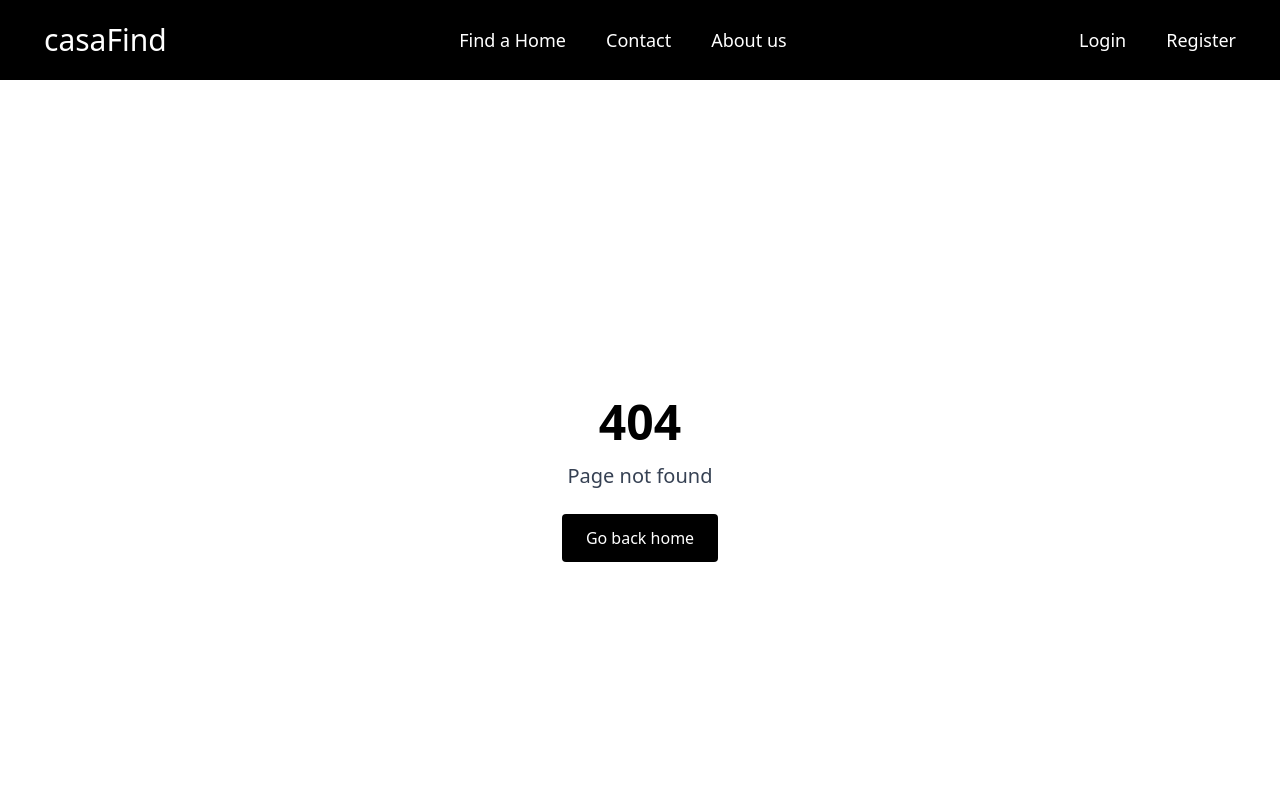
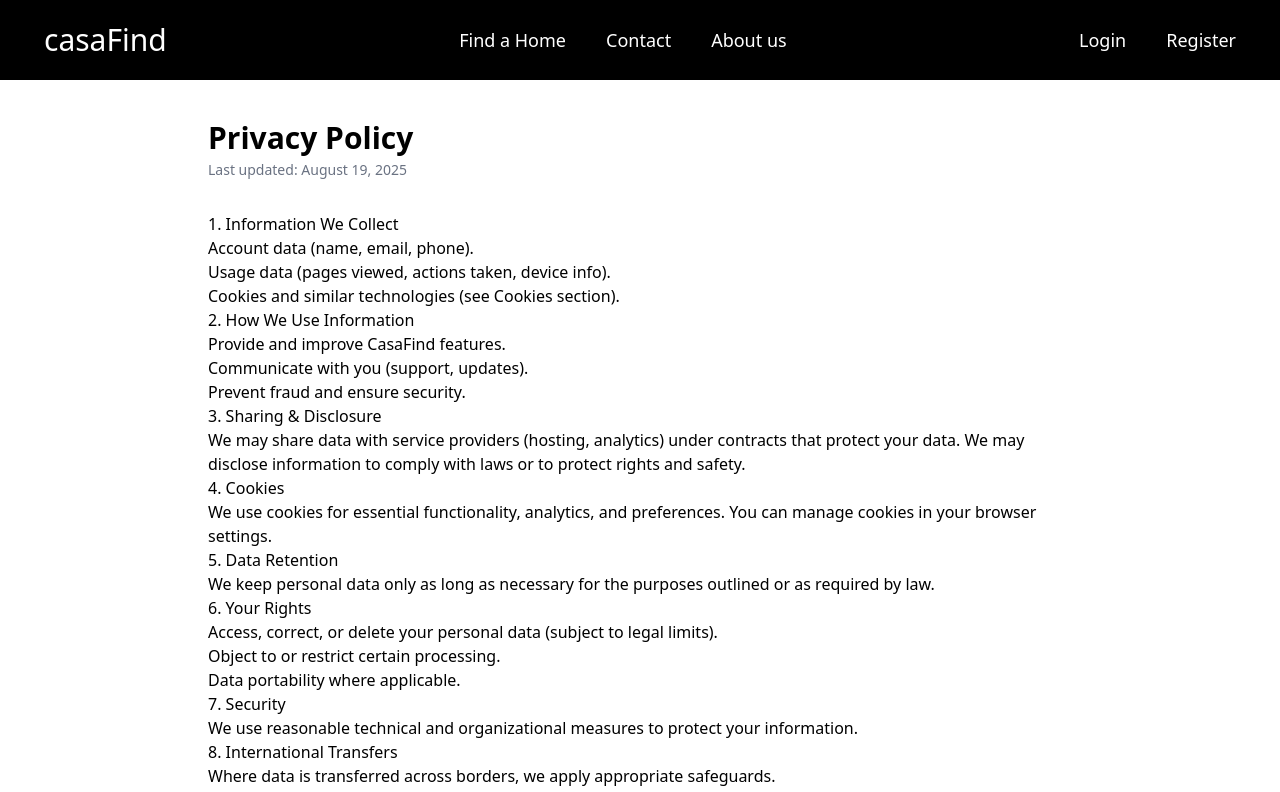
Before and after one commit to shefket-mustafa/CasaFind, a React (Vite) app in the folder client/: page /legal/privacy in a window 1280 px wide. Shown: the top 792 px of the page. Built offline with nearby package versions, Linux system fonts and the light colour scheme.

Commit message:
Legal informative components created

```diff
--- a/client/src/App.tsx
+++ b/client/src/App.tsx
@@ -1,31 +1,34 @@
-import { Route, Routes, useNavigate } from "react-router"
-import Footer from "./components/Footer"
-import Header from "./components/Header"
-import Home from "./pages/Home"
-import FindHome from "./pages/FindHome"
-import ScrollOnTop from "./components/ScrollOnTop"
-import ItemDetails from "./components/ItemDetails"
-import Contacts from "./pages/Contacts"
-import PopUp from "./components/PopUpModal"
-import About from "./pages/About"
-import Sell from "./pages/Sell"
-import AdminPanel from "./pages/AdminPanel"
-import Edit from "./pages/Edit"
-import { usePopUp } from "./context/PopUpContext"
-import Login from "./pages/Login"
-import Register from "./pages/Register"
-import { useEffect } from "react"
-import { setNavigate } from "./auth-hooks/requester"
-import { useAuth } from "./context/AuthContext"
-import PageNotFound from "./pages/PageNotFound"
-import FindAgent from "./pages/FindAgent"
-import AgentDetails from "./pages/AgentDetails"
+import { Route, Routes, useNavigate } from "react-router";
+import Footer from "./components/Footer";
+import Header from "./components/Header";
+import Home from "./pages/Home";
+import FindHome from "./pages/FindHome";
+import ScrollOnTop from "./components/ScrollOnTop";
+import ItemDetails from "./components/ItemDetails";
+import Contacts from "./pages/Contacts";
+import PopUp from "./components/PopUpModal";
+import About from "./pages/About";
+import Sell from "./pages/Sell";
+import AdminPanel from "./pages/AdminPanel";
+import Edit from "./pages/Edit";
+import { usePopUp } from "./context/PopUpContext";
+import Login from "./pages/Login";
+import Register from "./pages/Register";
+import { useEffect } from "react";
+import { setNavigate } from "./auth-hooks/requester";
+import { useAuth } from "./context/AuthContext";
+import PageNotFound from "./pages/PageNotFound";
+import FindAgent from "./pages/FindAgent";
+import AgentDetails from "./pages/AgentDetails";
+import TermsOfService from "./components/legal/TermsOfService";
+import PrivacyPolicy from "./components/legal/PrivacyPolicy";
+import CCPAPrivacyPolicy from "./components/legal/CCPAPrivacyPolicy";
+import LegalDisclaimer from "./components/legal/LegalDisclaimer";
 
 function App() {
-
-  const {popMessage} = usePopUp();
+  const { popMessage } = usePopUp();
   const navigate = useNavigate();
-  const {user} = useAuth();
+  const { user } = useAuth();
 
   useEffect(() => {
     setNavigate(navigate);
@@ -33,11 +36,12 @@ function App() {
 
   return (
     <>
-    <ScrollOnTop/>
+      <ScrollOnTop />
       <Header />
-    {popMessage && <PopUp message={popMessage}/>}
+      {popMessage && <PopUp message={popMessage} />}
 
       <Routes>
+        {/* Genaral */}
         <Route path="/" element={<Home />} />
         <Route path="/sell" element={<Sell />} />
         <Route path="/catalog" element={<FindHome />} />
@@ -48,17 +52,25 @@ function App() {
         <Route path="/findAgent" element={<FindAgent />} />
         <Route path="/agentDetails/:id" element={<AgentDetails />} />
 
+        {/* legal */}
+        <Route path="/legal/terms" element={<TermsOfService />} />
+        <Route path="/legal/privacy" element={<PrivacyPolicy />} />
+        <Route path="/legal/ccpa" element={<CCPAPrivacyPolicy />} />
+        <Route path="/legal/disclaimer" element={<LegalDisclaimer />} />
+
+        {/* Auth */}
         <Route path="/login" element={<Login />} />
         <Route path="/register" element={<Register />} />
 
-      {user?.email === "admin@abv.bg" && (<Route path="/admin" element={<AdminPanel />} />)}
+        {user?.email === "admin@abv.bg" && (
+          <Route path="/admin" element={<AdminPanel />} />
+        )}
 
         <Route path="*" element={<PageNotFound />}></Route>
-
       </Routes>
       <Footer />
     </>
-  )
+  );
 }
 
-export default App
+export default App;
--- a/client/src/components/Footer.tsx
+++ b/client/src/components/Footer.tsx
@@ -25,11 +25,10 @@ export default function Footer() {
         <div>
           <h4 className="font-extrabold pb-3">Legal</h4>
           <ul>
-            <li><Link to="/terms-of-service">Terms of Service</Link></li>
-            <li><Link to="/privacy-policy">Privacy Policy</Link></li>
-            <li><Link to="/ccpa-policy">CCPA Privacy Policy</Link></li>
-            <li><Link to="/disclaimer">Legal Disclaimer</Link></li>
-            <li><Link to="/sitemap">Sitemap</Link></li>
+            <li><Link to="/legal/terms">Terms of Service</Link></li>
+            <li><Link to="/legal/privacy">Privacy Policy</Link></li>
+            <li><Link to="/legal/ccpa">CCPA Privacy Policy</Link></li>
+            <li><Link to="/legal/disclaimer">Legal Disclaimer</Link></li>
           </ul>
         </div>
 
--- /dev/null
+++ b/client/src/components/legal/CCPAPrivacyPolicy.tsx
@@ -0,0 +1,38 @@
+import LegalLayout from "./LegalLayout";
+
+export default function CCPAPrivacyPolicy() {
+  return (
+    <LegalLayout title="CCPA Privacy Policy (Bulgaria)" updated="August 19, 2025">
+      <h2>1. Scope</h2>
+      <p>
+        This section applies to Bulgarian residents and supplements our Privacy Policy in accordance
+        with the Bulgaria Consumer Privacy Act (CCPA).
+      </p>
+
+      <h2>2. Categories of Personal Information</h2>
+      <p>We may collect identifiers (e.g., name, email), commercial information (e.g., saved listings), internet activity (usage logs), and geolocation (approximate).</p>
+
+      <h2>3. Use of Personal Information</h2>
+      <p>See “How We Use Information” in our Privacy Policy. We do not sell personal information.</p>
+
+      <h2>4. Your CCPA Rights</h2>
+      <ul>
+        <li><strong>Right to Know</strong> the categories and specific pieces of personal information collected.</li>
+        <li><strong>Right to Delete</strong> personal information (subject to exceptions).</li>
+        <li><strong>Right to Opt-Out of Sale</strong> (we do not sell data).</li>
+        <li><strong>Right to Non-Discrimination</strong> for exercising your rights.</li>
+      </ul>
+
+      <h2>5. How to Exercise Your Rights</h2>
+      <p>
+        Submit a request to <a className="text-blue-600 underline" href="mailto:shefket.mustafa@gmail.com">ccpa@casafind.com</a>.
+        We may verify your identity before fulfilling requests.
+      </p>
+
+      <h2>6. Authorized Agents</h2>
+      <p>
+        You may designate an authorized agent to submit requests on your behalf with proof of authorization.
+      </p>
+    </LegalLayout>
+  );
+}
--- /dev/null
+++ b/client/src/components/legal/LegalDisclaimer.tsx
@@ -0,0 +1,31 @@
+import LegalLayout from "./LegalLayout";
+
+export default function LegalDisclaimer() {
+  return (
+    <LegalLayout title="Legal Disclaimer" updated="August 19, 2025">
+      <h2>No Professional Advice</h2>
+      <p>
+        Content on CasaFind is for informational purposes only and does not constitute legal, financial,
+        or real-estate advice. Consult qualified professionals for advice.
+      </p>
+
+      <h2>Accuracy & Availability</h2>
+      <p>
+        We strive for accuracy but make no warranties. Availability of services may be interrupted or limited.
+      </p>
+
+      <h2>Third-Party Links</h2>
+      <p>
+        CasaFind may link to third-party sites. We are not responsible for their content or practices.
+      </p>
+
+      <h2>Limitation of Liability</h2>
+      <p>
+        To the maximum extent allowed by law, CasaFind shall not be liable for indirect or consequential damages.
+      </p>
+
+      <h2>Contact</h2>
+      <p>Email: shefket.must@gmail.com</p>
+    </LegalLayout>
+  );
+}
--- /dev/null
+++ b/client/src/components/legal/LegalLayout.tsx
@@ -0,0 +1,26 @@
+
+type LegalLayoutProps = {
+    title: string;
+    updated?: string; // e.g., "August 19, 2025"
+    children: React.ReactNode;
+  };
+
+  export default function LegalLayout({ title, updated, children }: LegalLayoutProps) {
+    return (
+      <main className="min-h-screen bg-white">
+        <section className="max-w-4xl mx-auto px-4 py-10">
+          <header className="mb-8">
+            <h1 className="text-3xl font-bold">{title}</h1>
+            {updated && (
+              <p className="text-sm text-gray-500 mt-1">
+                Last updated: {updated}
+              </p>
+            )}
+          </header>
+          <div className="prose prose-sm sm:prose base:text-gray-800 max-w-none">
+            {children}
+          </div>
+        </section>
+      </main>
+    );
+  }
--- /dev/null
+++ b/client/src/components/legal/PrivacyPolicy.tsx
@@ -0,0 +1,53 @@
+import LegalLayout from "./LegalLayout";
+
+export default function PrivacyPolicy() {
+  return (
+    <LegalLayout title="Privacy Policy" updated="August 19, 2025">
+      <h2>1. Information We Collect</h2>
+      <ul>
+        <li>Account data (name, email, phone).</li>
+        <li>Usage data (pages viewed, actions taken, device info).</li>
+        <li>Cookies and similar technologies (see Cookies section).</li>
+      </ul>
+
+      <h2>2. How We Use Information</h2>
+      <ul>
+        <li>Provide and improve CasaFind features.</li>
+        <li>Communicate with you (support, updates).</li>
+        <li>Prevent fraud and ensure security.</li>
+      </ul>
+
+      <h2>3. Sharing & Disclosure</h2>
+      <p>
+        We may share data with service providers (hosting, analytics) under contracts that protect your data.
+        We may disclose information to comply with laws or to protect rights and safety.
+      </p>
+
+      <h2>4. Cookies</h2>
+      <p>
+        We use cookies for essential functionality, analytics, and preferences. You can manage cookies in your browser settings.
+      </p>
+
+      <h2>5. Data Retention</h2>
+      <p>
+        We keep personal data only as long as necessary for the purposes outlined or as required by law.
+      </p>
+
+      <h2>6. Your Rights</h2>
+      <ul>
+        <li>Access, correct, or delete your personal data (subject to legal limits).</li>
+        <li>Object to or restrict certain processing.</li>
+        <li>Data portability where applicable.</li>
+      </ul>
+
+      <h2>7. Security</h2>
+      <p>We use reasonable technical and organizational measures to protect your information.</p>
+
+      <h2>8. International Transfers</h2>
+      <p>Where data is transferred across borders, we apply appropriate safeguards.</p>
+
+      <h2>9. Contact</h2>
+      <p>Email: shefket.must@gmail.com</p>
+    </LegalLayout>
+  );
+}
--- /dev/null
+++ b/client/src/components/legal/Sitemap.tsx
@@ -0,0 +1,24 @@
+import { Link } from "react-router";
+import LegalLayout from "./LegalLayout";
+
+export default function Sitemap() {
+  return (
+    <LegalLayout title="Sitemap" updated="August 19, 2025">
+      <nav aria-label="Sitemap">
+        <ul className="grid sm:grid-cols-2 gap-3 list-none p-0">
+          {/* Top-level */}
+          <li><Link className="text-blue-600 hover:underline" to="/">Home</Link></li>
+          <li><Link className="text-blue-600 hover:underline" to="/catalog">Catalog</Link></li>
+          <li><Link className="text-blue-600 hover:underline" to="/agents">Agents</Link></li>
+          <li><Link className="text-blue-600 hover:underline" to="/contact">Contact</Link></li>
+
+          {/* Legal */}
+          <li><Link className="text-blue-600 hover:underline" to="/legal/terms">Terms of Service</Link></li>
+          <li><Link className="text-blue-600 hover:underline" to="/legal/privacy">Privacy Policy</Link></li>
+          <li><Link className="text-blue-600 hover:underline" to="/legal/ccpa">CCPA Privacy Policy</Link></li>
+          <li><Link className="text-blue-600 hover:underline" to="/legal/disclaimer">Legal Disclaimer</Link></li>
+        </ul>
+      </nav>
+    </LegalLayout>
+  );
+}
--- /dev/null
+++ b/client/src/components/legal/TermsOfService.tsx
@@ -0,0 +1,52 @@
+import LegalLayout from "./LegalLayout";
+
+export default function TermsOfService() {
+  return (
+    <LegalLayout title="Terms of Service" updated="August 19, 2025">
+      <h2>1. Acceptance of Terms</h2>
+      <p>
+        By accessing or using CasaFind, you agree to be bound by these Terms of Service.
+        If you do not agree, please discontinue use.
+      </p>
+
+      <h2>2. Accounts & Eligibility</h2>
+      <ul>
+        <li>You must be at least 18 years old (or the legal age in your jurisdiction).</li>
+        <li>You’re responsible for maintaining the confidentiality of your account.</li>
+      </ul>
+
+      <h2>3. Listings & Content</h2>
+      <p>
+        You are responsible for the accuracy of any listings or content you submit.
+        We may remove content that violates these terms.
+      </p>
+
+      <h2>4. Permitted Use</h2>
+      <p>
+        You agree not to misuse the service (e.g., scraping, spamming, or infringing others’ rights).
+      </p>
+
+      <h2>5. Payments & Fees</h2>
+      <p>
+        If applicable, fees will be disclosed at checkout. Taxes may apply based on your location.
+      </p>
+
+      <h2>6. Disclaimers & Limitation of Liability</h2>
+      <p>
+        Service is provided “as is.” To the maximum extent permitted by law, CasaFind is not liable
+        for indirect or consequential damages.
+      </p>
+
+      <h2>7. Termination</h2>
+      <p>We may suspend or terminate access for violations of these terms or applicable laws.</p>
+
+      <h2>8. Changes to Terms</h2>
+      <p>
+        We may update these Terms. Continued use after changes constitutes acceptance.
+      </p>
+
+      <h2>9. Contact</h2>
+      <p>Email: legal@casafind.com</p>
+    </LegalLayout>
+  );
+}
```
Lines whose indentation alone changed are shown as unchanged.
